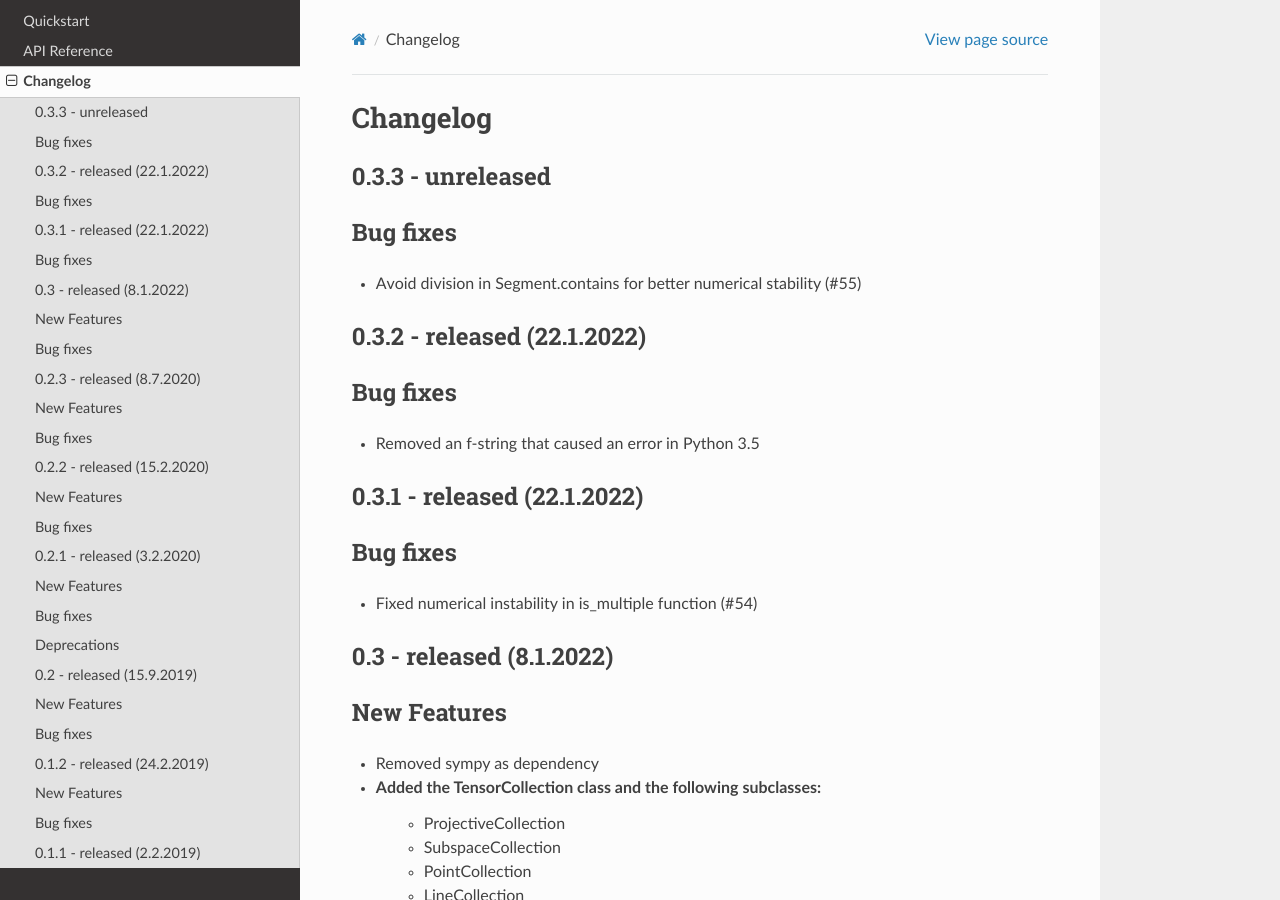
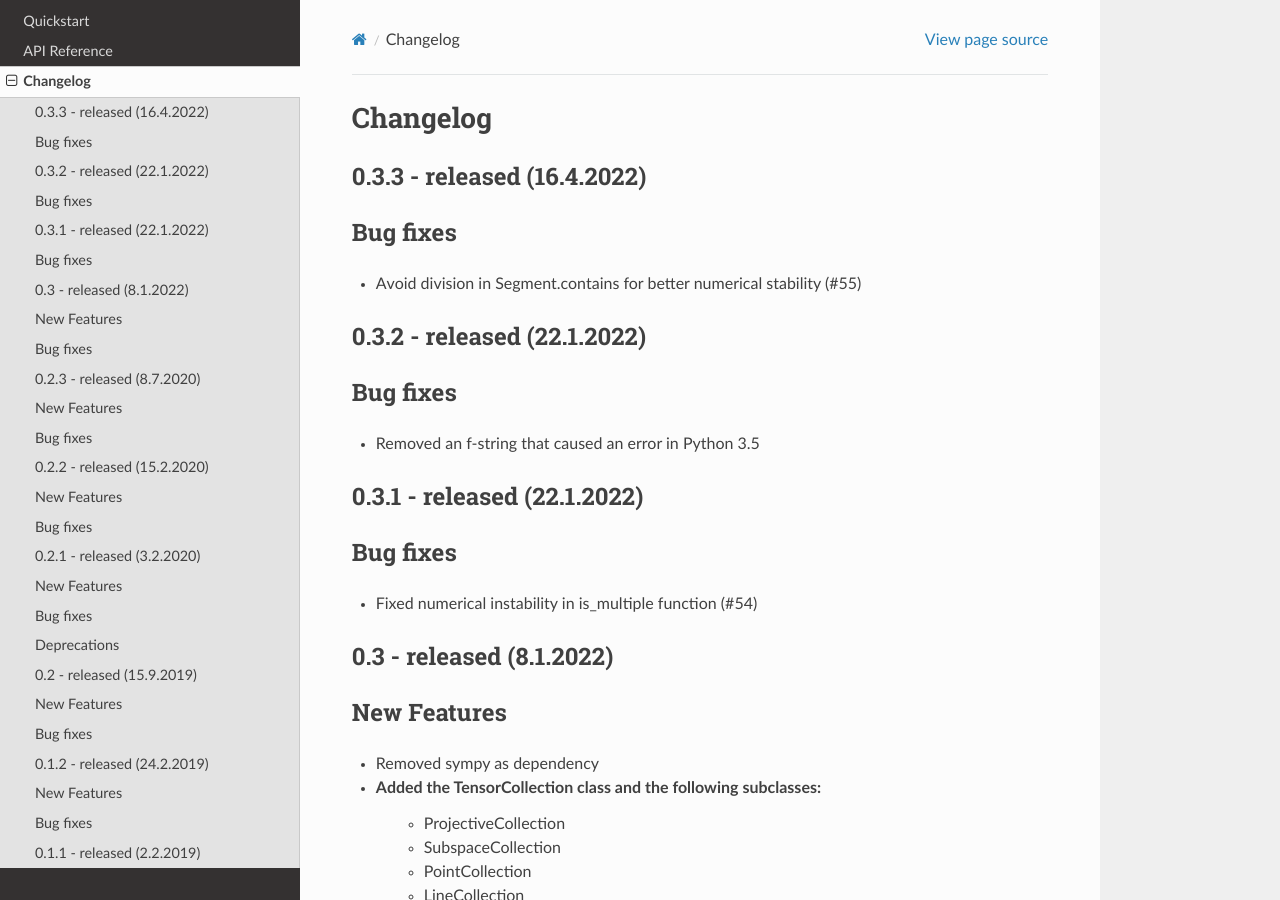
Before and after one commit to jan-mue/geometer, a Sphinx documentation site: the page built from docs/changelog.rst, in a window 1280 px wide and 900 px high. Built offline with Sphinx 7.4.7 and the Read the Docs theme 2.0.0, drawn with Linux system fonts in a browser that asks for light colours.

Commit message:
update changelog

```diff
--- a/docs/changelog.rst
+++ b/docs/changelog.rst
@@ -2,8 +2,8 @@
 Changelog
 =========
 
-0.3.3 - unreleased
-------------------
+0.3.3 - released (16.4.2022)
+----------------------------
 
 Bug fixes
 ---------
```
